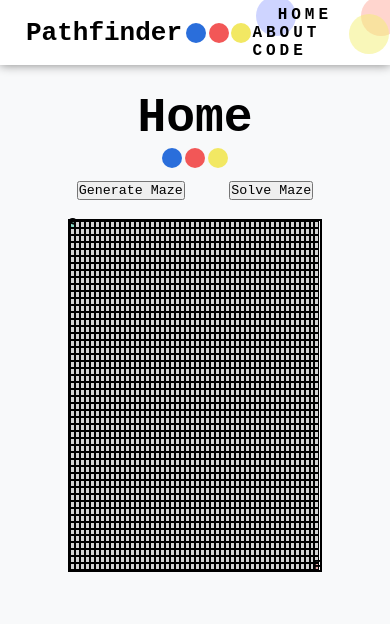
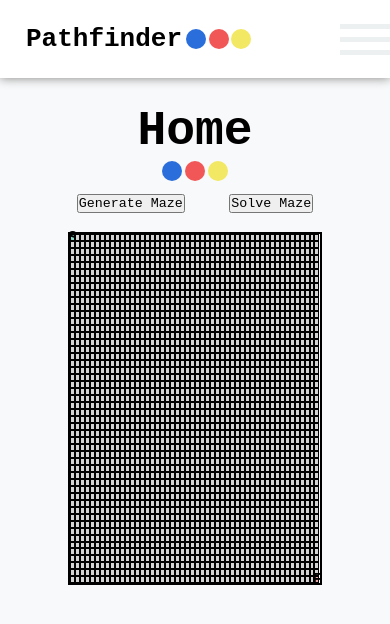
Before and after one commit to Thenlie/pathfinder, a Vue app: page / in a window 390 px wide. Shown: the top 624 px of the page. Built offline with nearby package versions, Linux system fonts and the light colour scheme.

Commit message:
Initial hamburger menu made

```diff
--- a/src/components/Navigation.vue
+++ b/src/components/Navigation.vue
@@ -2,12 +2,39 @@
     import Dots from './Dots.vue';
 </script>
 
+<script>
+    export default {
+        name: 'Navigation',
+        methods: {
+            toggleMenu() {
+                let menu = document.querySelector('.mobile-menu');
+                let btnC = document.querySelector('.mobile-btn-container');
+                let head = document.querySelector('.header');
+                if (menu.classList.contains('is-active')) {
+                    btnC.style.display = 'none';
+                    } else {
+                    btnC.style.display = 'flex';
+                }
+                    menu.classList.toggle('is-active');
+            }
+        }
+
+    }
+</script>
+
 <template>
-    <header>
-        <div class="logo-container">
-            <h1>Pathfinder</h1>
-            <!-- Inspired by https://codepen.io/avstorm/pen/oqKbLq -->
-            <Dots />
+    <header class="header">
+        <div class="mobile-container">
+            <div class="logo-container">
+                <h1>Pathfinder</h1>
+                <!-- Inspired by https://codepen.io/avstorm/pen/oqKbLq -->
+                <Dots />
+            </div>
+            <div class="mobile-menu" @click="toggleMenu()">
+                <span class="line"></span>
+                <span class="line"></span>
+                <span class="line"></span>
+            </div>
         </div>
         <div class="btn-container">
             <router-link to="/" class="cta cta1">
@@ -21,12 +48,24 @@
             </a>
         </div>
     </header>
+    <div class="mobile-btn-container">
+        <router-link to="/" class="cta cta1">
+            <span>Home</span>
+        </router-link>
+        <router-link to="/about" class="cta cta2">
+            <span>About</span>
+        </router-link>
+        <a href="https://github.com/Thenlie/pathfinder" class="cta cta3">
+            <span>Code</span>
+        </a>
+    </div>
 </template>
 
 <style scoped lang="scss">
     header {
-        height: 5em;
+        height: 6em;
         display: flex;
+        flex-wrap: wrap;
         justify-content: space-between;
         align-items: center;
         background-color: white;
@@ -39,7 +78,7 @@
     }
 
     .logo-container h1 {
-        padding: 1em 0.1em 1em 1em;
+        padding: 0 0.1em 0 1em;
     }
 
     a {
@@ -97,4 +136,59 @@
     .cta:active {
         transform: scale(0.96);
     }
+    .mobile-menu {
+        display: none;
+    }
+    @media screen and (max-width: 800px) {
+        .btn-container {
+            display: none;
+        }
+        .mobile-container {
+            width: 100%;
+            display: flex;
+            justify-content: space-between;
+        }
+        .mobile-btn-container {
+            display: none;
+            background-color: white;
+            height: 6em;
+            justify-content: center;
+            align-items: center;
+            box-shadow: 0 10px 10px -10px gray;
+        }
+        .mobile-menu {
+            display: block;
+        }
+        .mobile-menu .line{
+            width: 50px;
+            height: 5px;
+            background-color: #ecf0f1;
+            display: block;
+            margin: 8px auto;
+            -webkit-transition: all 0.3s ease-in-out;
+            -o-transition: all 0.3s ease-in-out;
+            transition: all 0.3s ease-in-out;
+        }
+
+        .mobile-menu:hover{
+            cursor: pointer;
+        }
+        .mobile-menu.is-active .line:nth-child(2){
+            opacity: 0;
+        }
+
+        .mobile-menu.is-active .line:nth-child(1){
+            -webkit-transform: translateY(13px) rotate(45deg);
+            -ms-transform: translateY(13px) rotate(45deg);
+            -o-transform: translateY(13px) rotate(45deg);
+            transform: translateY(13px) rotate(45deg);
+        }
+
+        .mobile-menu.is-active .line:nth-child(3){
+            -webkit-transform: translateY(-13px) rotate(-45deg);
+            -ms-transform: translateY(-13px) rotate(-45deg);
+            -o-transform: translateY(-13px) rotate(-45deg);
+            transform: translateY(-13px) rotate(-45deg);
+        }
+    }
 </style>
```
